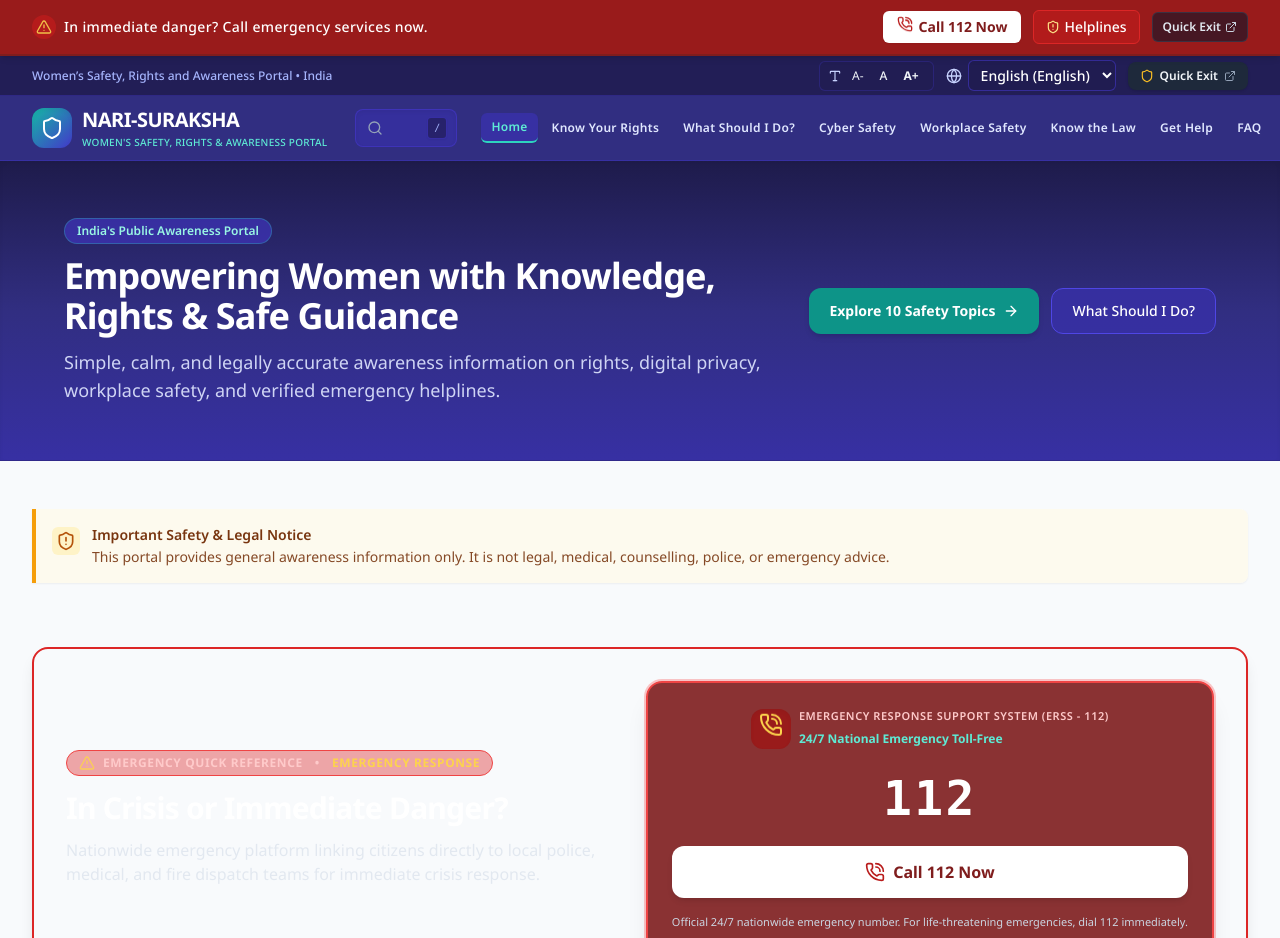
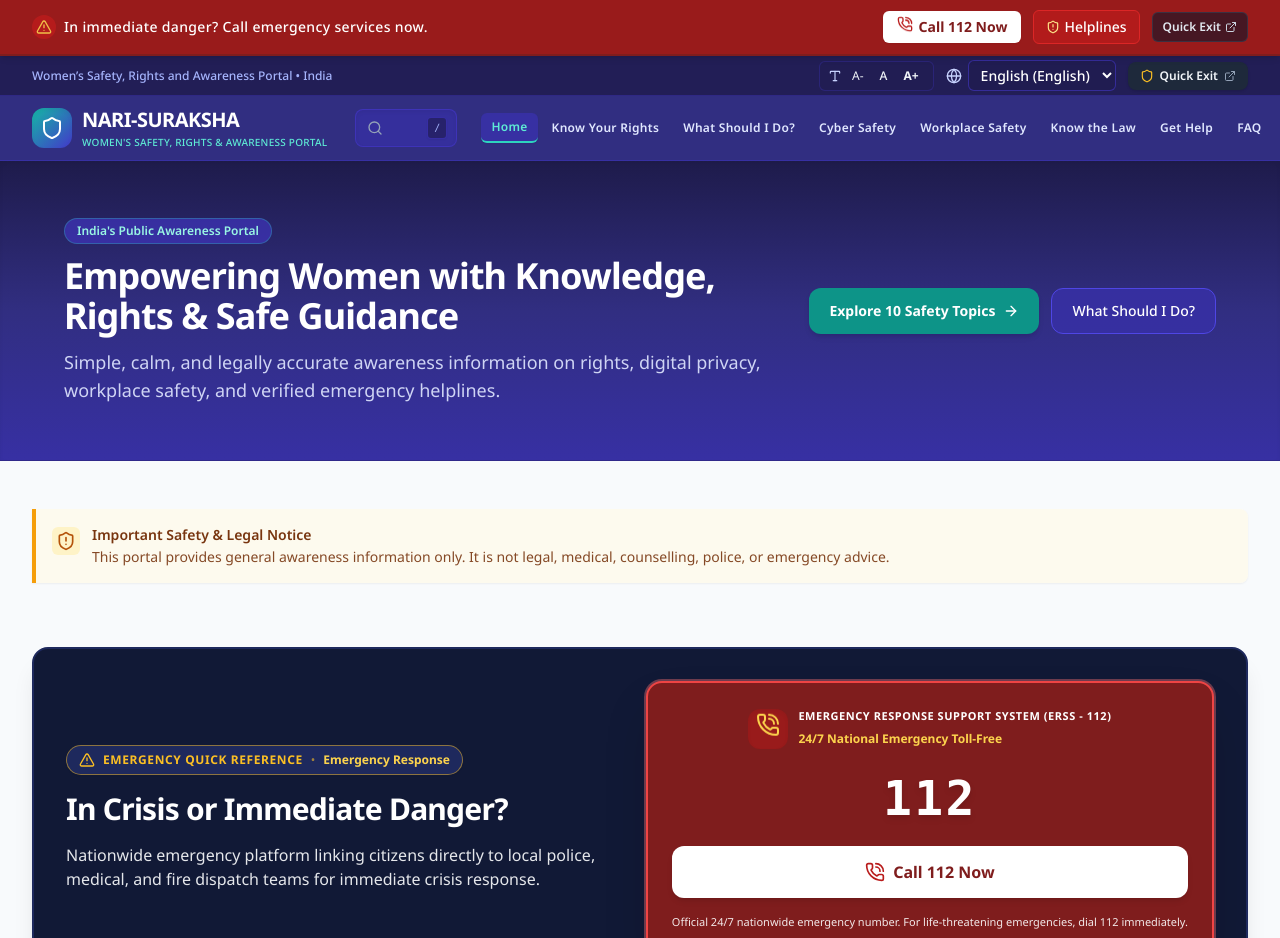
Before and after one commit to pt1402/nari-suraksha, a React (Vite) app: page / in a window 1280 px wide. Shown: the top 938 px of the page. Built offline with nearby package versions, Linux system fonts and the light colour scheme.

Commit message:
fix: enhance emergency quick-reference banner contrast and readability

```diff
--- a/src/pages/HomePage.tsx
+++ b/src/pages/HomePage.tsx
@@ -121,20 +121,31 @@ export const HomePage: React.FC = () => {
         {/* Section 1: Emergency Quick Reference (112 ONLY) */}
         <section
           aria-label="Emergency quick reference"
-          className="bg-gradient-to-br from-emergency-950 via-slate-900 to-emergency-900 text-white p-6 sm:p-8 rounded-2xl shadow-lg border-2 border-emergency-600 relative overflow-hidden"
+          className="bg-[#111936] text-white p-6 sm:p-8 rounded-2xl shadow-xl border-2 border-[#1e295d] relative overflow-hidden"
+          style={{ backgroundColor: '#111936' }}
         >
-          <div className="flex flex-col lg:flex-row lg:items-center lg:justify-between gap-6 relative z-10">
-            <div className="space-y-3 max-w-xl">
-              <div className="inline-flex items-center gap-2 px-3 py-1 rounded-full bg-emergency-600/40 border border-emergency-500 text-emergency-200 text-xs font-bold uppercase tracking-wider">
-                <AlertTriangle className="w-4 h-4 text-amber-300 animate-pulse" aria-hidden="true" />
-                <span>{t('home.quick_emergency_ref', { defaultValue: 'Emergency Quick Reference' })}</span>
-                <span className="mx-1">•</span>
-                <span className="text-amber-300">{t('home.emergency_response', { defaultValue: 'Emergency Response' })}</span>
+          <div className="flex flex-col lg:flex-row lg:items-center lg:justify-between gap-8 relative z-10">
+            {/* Left content panel: Dark Navy (#111936) with high-contrast text */}
+            <div className="space-y-4 max-w-xl">
+              {/* Emergency Accent Badge */}
+              <div className="inline-flex items-center gap-2 px-3 py-1.5 rounded-full bg-[#1e295d] border border-[#FBBF24]/50 shadow-sm">
+                <AlertTriangle className="w-4 h-4 text-[#FBBF24] flex-shrink-0" aria-hidden="true" />
+                <span className="text-xs font-bold uppercase tracking-wider text-[#FBBF24]">
+                  {t('home.quick_emergency_ref', { defaultValue: 'Emergency Quick Reference' })}
+                </span>
+                <span className="text-[#FBBF24]/60 text-xs">•</span>
+                <span className="text-xs font-bold text-amber-300">
+                  {t('home.emergency_response', { defaultValue: 'Emergency Response' })}
+                </span>
               </div>
-              <h2 className="text-2xl sm:text-3xl font-extrabold tracking-tight text-white">
+
+              {/* Main Heading: Pure White #FFFFFF */}
+              <h2 className="text-2xl sm:text-3xl font-extrabold tracking-tight text-white leading-tight">
                 {t('home.in_crisis_title', { defaultValue: 'In Crisis or Immediate Danger?' })}
               </h2>
-              <p className="text-slate-200 text-sm sm:text-base leading-relaxed">
+
+              {/* Emergency Description: Clear Near-White #E5E7EB */}
+              <p className="text-[#E5E7EB] text-sm sm:text-base leading-relaxed">
                 {emergency112Resource?.description ||
                   t('home.emergency_card_desc', {
                     defaultValue:
@@ -143,26 +154,29 @@ export const HomePage: React.FC = () => {
               </p>
             </div>
 
-            {/* Exactly one primary emergency card: 112 */}
+            {/* Right card: Exactly one primary emergency card: 112 in bold red emergency styling */}
             <div className="w-full lg:w-auto flex-shrink-0">
               {emergency112Resource && emergency112Resource.contactValue === '112' ? (
-                <div className="bg-emergency-900/90 border-2 border-emergency-500 rounded-2xl p-6 shadow-xl flex flex-col items-center text-center space-y-4 min-w-[280px] sm:min-w-[320px] ring-2 ring-emergency-400/40">
-                  <div className="flex items-center gap-2">
+                <div
+                  className="bg-emergency-900 border-2 border-emergency-500 rounded-2xl p-6 shadow-2xl flex flex-col items-center text-center space-y-4 min-w-[280px] sm:min-w-[320px] ring-2 ring-emergency-400/40"
+                  style={{ backgroundColor: '#7f1d1d' }}
+                >
+                  <div className="flex items-center gap-2.5">
                     <span className="p-2 bg-emergency-800 rounded-xl text-white shadow-inner">
                       <PhoneCall className="w-6 h-6 text-amber-300 animate-bounce" aria-hidden="true" />
                     </span>
                     <div className="text-left">
-                      <span className="text-[11px] font-semibold text-emergency-200 uppercase tracking-wider block">
+                      <span className="text-[11px] font-bold text-white uppercase tracking-wider block">
                         {emergency112Resource.name}
                       </span>
-                      <span className="text-xs font-bold text-teal-300">
+                      <span className="text-xs font-bold text-amber-300">
                         {t('emergency.toll_free_national', { defaultValue: '24/7 Toll-Free Emergency' })}
                       </span>
                     </div>
                   </div>
 
                   <div className="py-2">
-                    <span className="text-5xl font-black text-white tracking-wider font-mono block drop-shadow-sm">
+                    <span className="text-5xl font-black text-white tracking-wider font-mono block drop-shadow-md">
                       {emergency112Resource.contactValue}
                     </span>
                   </div>
@@ -176,13 +190,13 @@ export const HomePage: React.FC = () => {
                     <span>{t('home.call_112_now', { defaultValue: 'Call 112 Now' })}</span>
                   </a>
 
-                  <p className="text-[11px] text-slate-300 leading-snug">
+                  <p className="text-[11px] text-white/90 leading-snug">
                     {emergency112Resource.safeDisplayNote ||
                       'Nationwide emergency platform linking citizens directly to local police, medical, and fire dispatch teams.'}
                   </p>
                 </div>
               ) : (
-                <div className="p-6 bg-red-950/80 border border-red-500 rounded-xl text-red-200 text-sm">
+                <div className="p-6 bg-red-950 border border-red-500 rounded-xl text-red-200 text-sm">
                   {t('home.emergency_112_unavailable', {
                     defaultValue:
                       'Emergency 112 contact is temporarily unavailable. Please dial 112 directly from any mobile or landline phone.',
```
